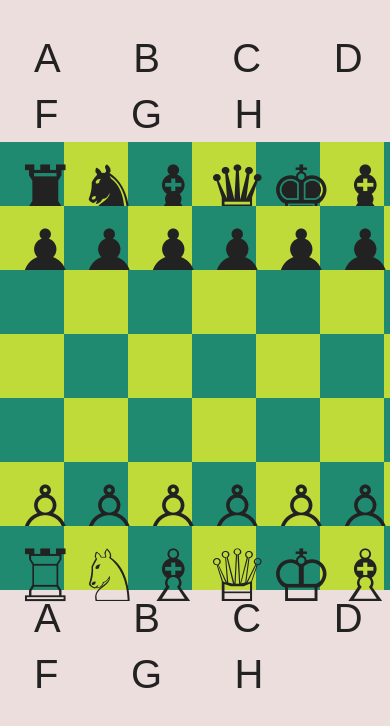
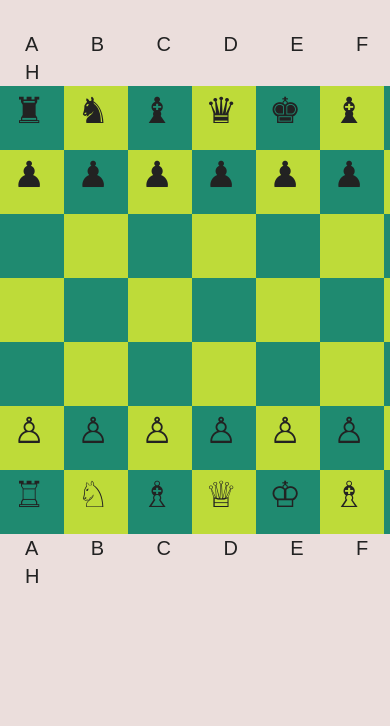
Before and after one commit to melrodbos/Chessboard, a website: page index.html in a window 390 px wide. Shown: the top 726 px of the page. Drawn offline with Linux system fonts and the light colour scheme.

Commit message:
added @media query for ipad, unicodes need padding fixing

```diff
--- a/index.html
+++ b/index.html
@@ -165,9 +165,21 @@
               padding-left: 13px;
             }
 
-                /* What goes here? */
+            /* @media queries! */
+            @media screen and (max-width: 768px) {
+              .container {
+              max-width: 600px;
+    		      font-size: 50%;
+        	    }
+              li.letters {
+                padding: 0 4.9%;
+              }
             }
-
+            @media screen and (max-width: 400px) {
+              .container {
+    		      font-size: 50%;
+        	    }
+            }
         </style>
         <div class="chessboard">
             <!-- Top Letters -->
```
